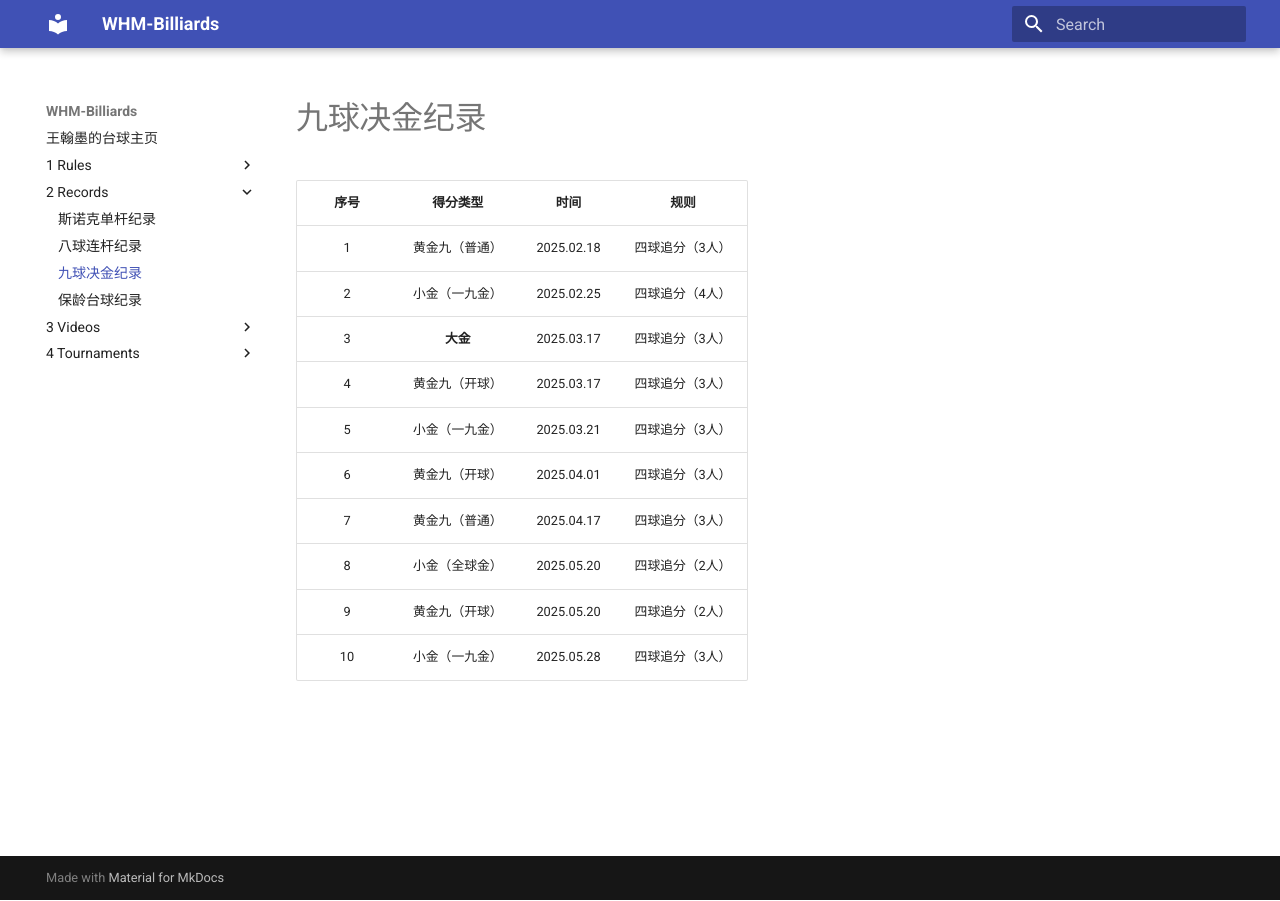
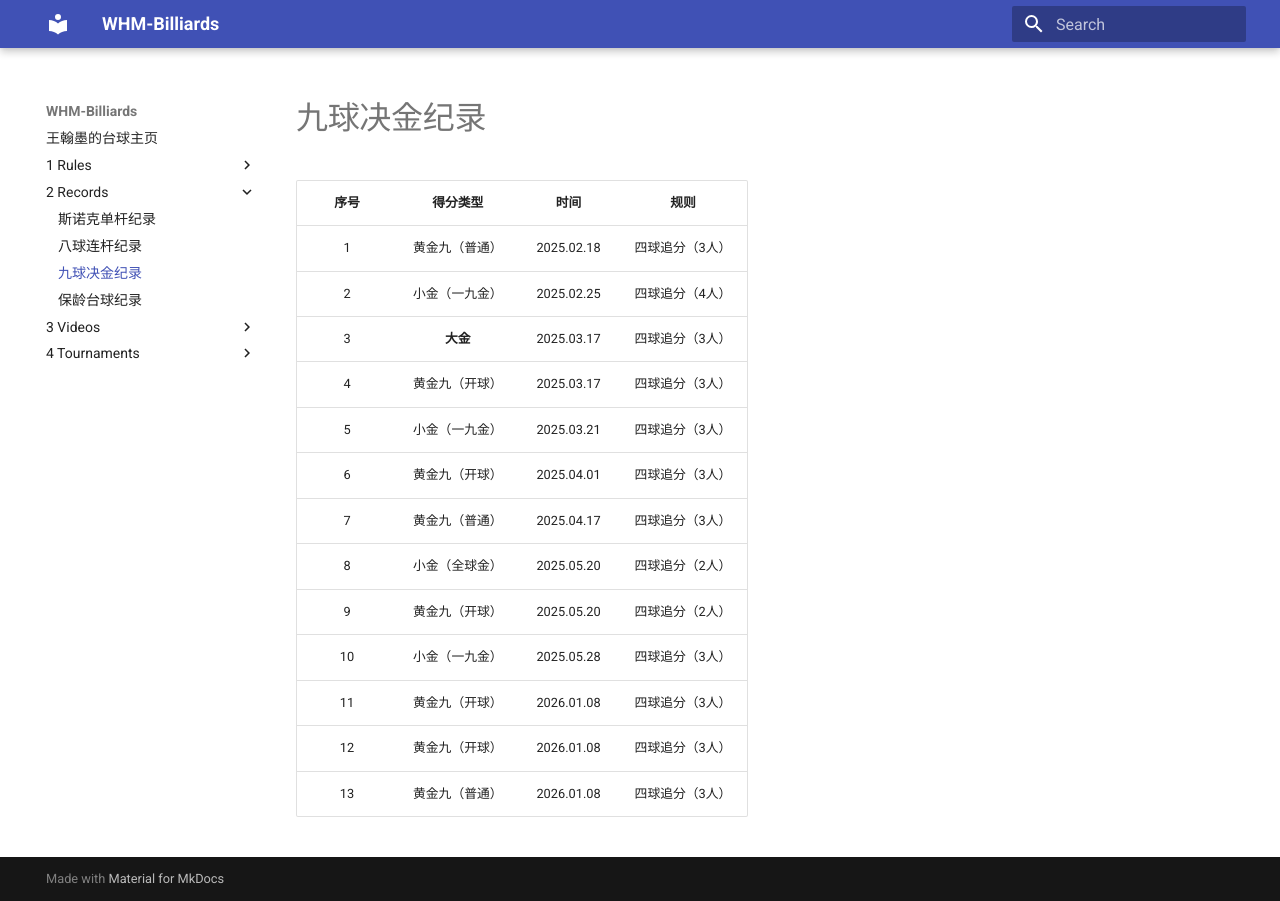
Before and after one commit to whm-billiards/whm-billiards.github.io, an MkDocs documentation site: the page built from docs/2-Records/03-九球决金纪录.md, in a window 1280 px wide. Built offline with MkDocs 1.6.1 and Material for MkDocs 9.7.7, drawn with Linux system fonts in a browser that asks for light colours.

Commit message:
update 2026.01.08

```diff
--- a/docs/2-Records/03-九球决金纪录.md
+++ b/docs/2-Records/03-九球决金纪录.md
@@ -12,3 +12,6 @@
 | 8    | 小金（全球金） | 2025.05.20     | 四球追分（2人）  |
 | 9    | 黄金九（开球） | 2025.05.20     | 四球追分（2人）  |
 | 10   | 小金（一九金） | 2025.05.28     | 四球追分（3人）  |
+| 11   | 黄金九（开球） | 2026.01.08     | 四球追分（3人）  |
+| 12   | 黄金九（开球） | 2026.01.08     | 四球追分（3人）  |
+| 13   | 黄金九（普通） | 2026.01.08     | 四球追分（3人）  |
```
